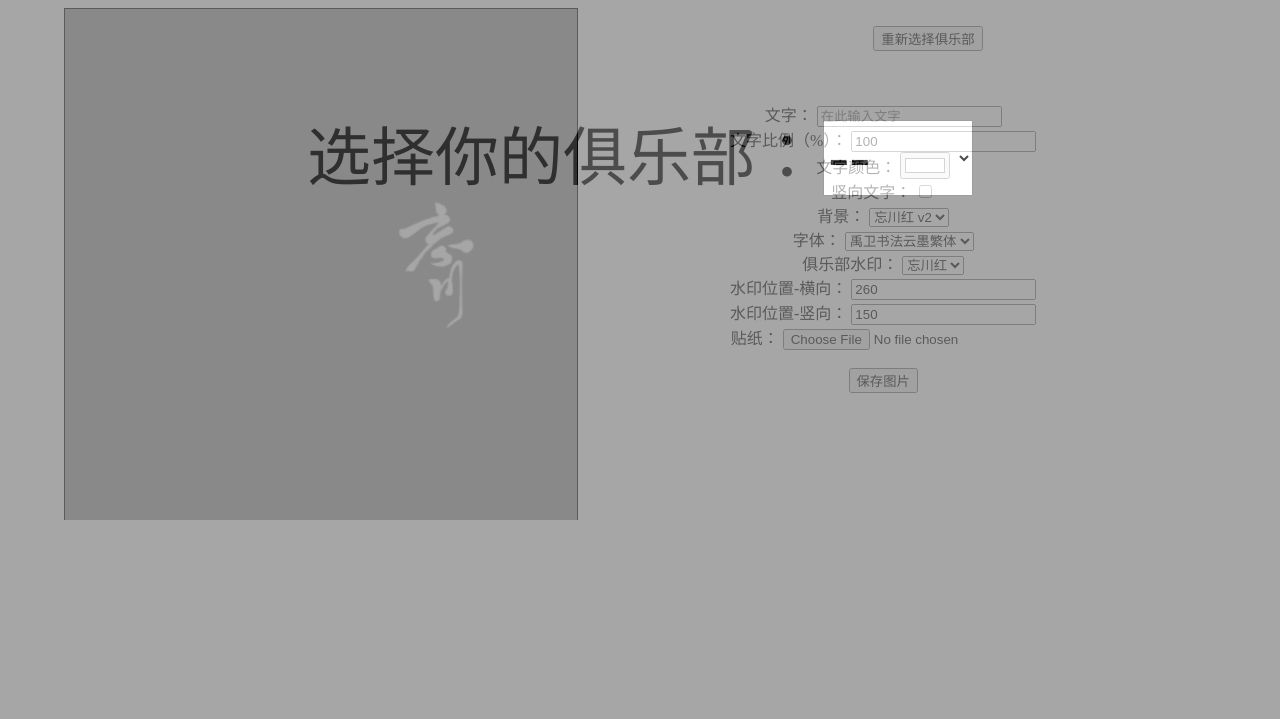
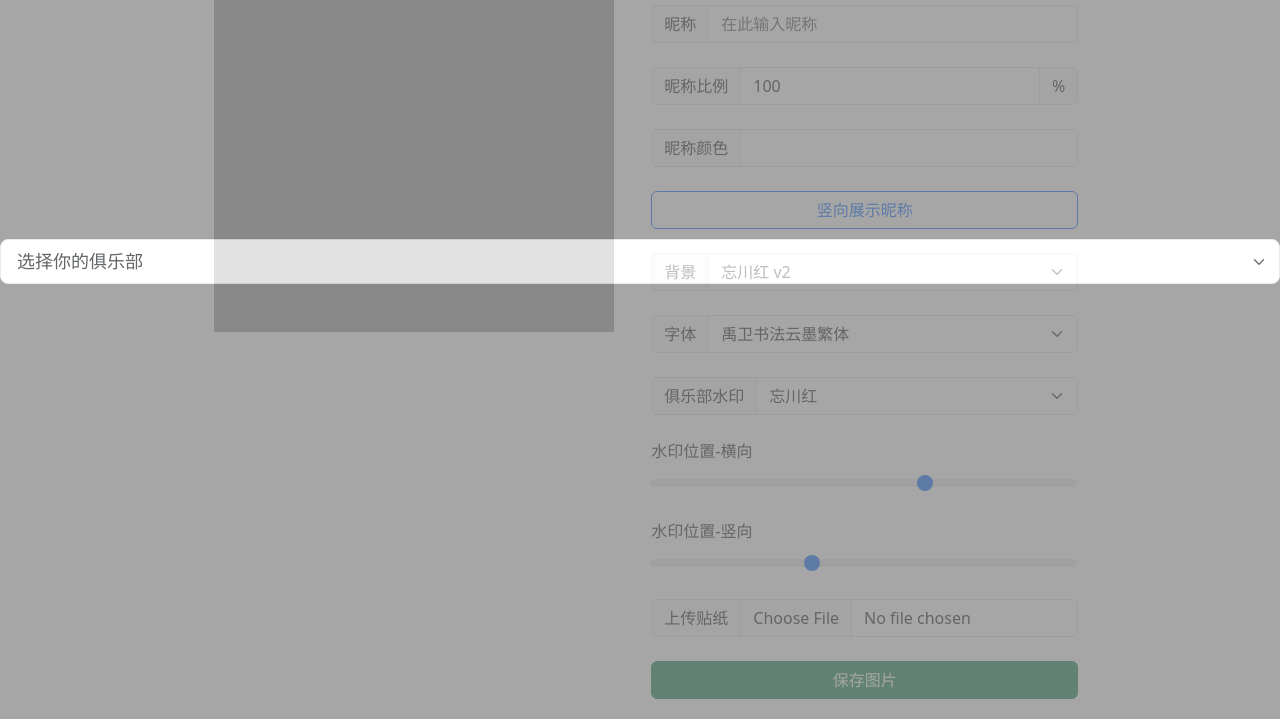
Before and after one commit to CoolAcsi/xy_avatar_gen, a plain HTML site: page index.html in a window 1280 px wide. Shown: the part 81-800 px from the top of the page. Drawn offline with nearby package versions, Linux system fonts and the light colour scheme; a web font is replaced by a local one.

Commit message:
refect the page style

```diff
--- a/index.html
+++ b/index.html
@@ -5,10 +5,30 @@
 	<meta charset="UTF-8">
 	<meta name="viewport" content="width=device-width, initial-scale=1.0">
 	<title>头像生成器</title>
+	<script src="https://cdn.jsdelivr.net/npm/bootstrap@5.3.3/dist/js/bootstrap.bundle.min.js"
+		integrity="sha384-YvpcrYf0tY3lHB60NNkmXc5s9fDVZLESaAA55NDzOxhy9GkcIdslK1eN7N6jIeHz"
+		crossorigin="anonymous"></script>
+	<link href="https://cdn.jsdelivr.net/npm/bootstrap@5.3.3/dist/css/bootstrap.min.css" rel="stylesheet"
+		integrity="sha384-QWTKZyjpPEjISv5WaRU9OFeRpok6YctnYmDr5pNlyT2bRjXh0JMhjY6hW+ALEwIH" crossorigin="anonymous">
+	<link rel="preload" href="font/禹卫书法云墨繁体.TTF" as="font">
+	<link rel="preload" href="font/演示镇魂行楷.TTF" as="font">
+	<link rel="preload" href="font/AA剑鸣手书.TTF" as="font">
+	<link rel="preload" href="font/AA狂派手书.TTF" as="font">
+	<link rel="preload"
+		href="http://snebs07m7.hn-bkt.clouddn.com/front/%E7%A6%B9%E5%8D%AB%E4%B9%A6%E6%B3%95%E4%BA%91%E5%A2%A8%E7%B9%81%E4%BD%93.TTF"
+		as="font">
+	<link rel="preload"
+		href="http://snebs07m7.hn-bkt.clouddn.com/front/%E6%BC%94%E7%A4%BA%E9%95%87%E9%AD%82%E8%A1%8C%E6%A5%B7.TTF"
+		as="font">
+	<link rel="preload" href="http://snebs07m7.hn-bkt.clouddn.com/front/AA%E5%89%91%E9%B8%A3%E6%89%8B%E4%B9%A6.TTF"
+		as="font">
+	<link rel="preload" href="http://snebs07m7.hn-bkt.clouddn.com/front/AA%E7%8B%82%E6%B4%BE%E6%89%8B%E4%B9%A6.TTF"
+		as="font">
 	<style>
 		canvas {
-			border: 1px solid black;
+			/* border: 1px solid black; */
 			touch-action: none;
+			padding: 1vw;
 			/* 防止触摸滚动干扰拖拽 */
 		}
 
@@ -19,26 +39,26 @@
 			margin: 0;
 		}
 
-		.container {
+		/* .container {
 			width: 100%;
 			text-align: center;
 			overflow-y: scroll;
-		}
-
+		} */
+		/*
 		.console {
 			width: 40%;
 			text-align: left;
 			padding: 4vw;
 			float: left;
 			text-align: center;
-		}
+		} */
 
-		.avatar {
+		/* .avatar {
 			margin-left: 5%;
 			width: 40%;
 			height: 40vw;
 			float: left;
-		}
+		} */
 
 		.hidden {
 			visibility: hidden;
@@ -106,49 +126,59 @@
 </head>
 
 <body>
-	<link rel="preload" href="font/禹卫书法云墨繁体.TTF" as="font">
-	<link rel="preload" href="font/演示镇魂行楷.TTF" as="font">
-	<link rel="preload" href="font/AA剑鸣手书.TTF" as="font">
-	<link rel="preload" href="font/AA狂派手书.TTF" as="font">
-	<link rel="preload" href="http://snebs07m7.hn-bkt.clouddn.com/front/%E7%A6%B9%E5%8D%AB%E4%B9%A6%E6%B3%95%E4%BA%91%E5%A2%A8%E7%B9%81%E4%BD%93.TTF" as="font">
-	<link rel="preload" href="http://snebs07m7.hn-bkt.clouddn.com/front/%E6%BC%94%E7%A4%BA%E9%95%87%E9%AD%82%E8%A1%8C%E6%A5%B7.TTF" as="font">
-	<link rel="preload" href="http://snebs07m7.hn-bkt.clouddn.com/front/AA%E5%89%91%E9%B8%A3%E6%89%8B%E4%B9%A6.TTF" as="font">
-	<link rel="preload" href="http://snebs07m7.hn-bkt.clouddn.com/front/AA%E7%8B%82%E6%B4%BE%E6%89%8B%E4%B9%A6.TTF" as="font">
+
 
 	<div id="team_select_popup"
-		style="width: 100%; height: 100vh; background-color: gray; opacity: 0.7; position: fixed; text-align: center; line-height: 60vh;">
-		<label for="team_select" style="font-size: 5vw;">选择你的俱乐部：</label>
-		<select id="team_select" name="team_select" style="font-size: 5vw;">
-			<option value="no">--</option>
+		style="z-index: 9999; width: 100%; height: 100vh; background-color: gray; opacity: 0.7; position: fixed; text-align: center; line-height: 40vh;">
+		<label for="textColor"> </label>
+		<select id="team_select" class="form-select form-select-lg" name="team_select" style="font-size: large;">
+			<option value="no">选择你的俱乐部</option>
 			<option value="wc">忘川</option>
 			<option value="tm">天命</option>
 		</select>
 	</div>
-	<div class="container">
-		<h1>头像生成器</h1>
-		<div class="avatar"><canvas style="width: 100%; height: 100%;" id="canvas"></canvas></div>
+	<div class="container text-center">
+		<!-- <h1>头像生成器</h1> -->
+		<div class="row justify-content-md-center">
+			<div class="canvas col-md-auto"><canvas id="canvas"></canvas></div>
+			<form class="col-md-auto">
 				<br>
-		<button id="reset_team" onclick="resetTeam()">重新选择俱乐部</button>
+				<button id="reset_team" class="btn btn-primary" onclick="resetTeam()" style="width: 100%;">重选俱乐部</button>
+				<br><br>
+				<!-- <br><br> -->
+				<div class="input-group">
+					<span class="input-group-text">昵称</span>
+					<input type="text" id="textInput" class="form-control" placeholder="在此输入昵称" maxlength="3">
+				</div>
+
 				<br>
-		<div class="console">
-			<!-- <br><br> -->
-			<label for="textInput">文字：</label>
-			<input type="text" id="textInput" maxlength="3" value="" placeholder="在此输入文字">
+
+				<div class="input-group">
+					<span class="input-group-text">昵称比例</span>
+					<input type="number" class="form-control" id="fontScale" value="100">
+					<span class="input-group-text">%</span>
+				</div>
+
 				<br>
-			<label for="fontSize">文字比例（%）：</label>
-			<input type="number" id="fontScale" value="100">
+				<div class="input-group">
+					<span class="input-group-text">昵称颜色</span>
+					<input type="color" class="form-control form-control-color" id="textColor" value="#ffffff">
+				</div>
+
 				<br>
-			<label for="textColor">文字颜色：</label>
-			<input type="color" id="textColor" value="#ffffff">
-			<br>
-			<label for="textColor">竖向文字：</label>
-			<input type="checkbox" id="isVerticalText">
-			<br>
+
+
+					<input type="checkbox" class="btn-check" id="isVerticalText" autocomplete="off">
+					<label class="btn btn-outline-primary" for="isVerticalText" style="width: 100%;">竖向展示昵称</label>
+
+				<br><br>
 				<!-- <label for="fontGlobalAlpha">文字透明度：</label>
 			<input type="number" id="fontGlobalAlpha" maxlength="2" min="1" max="10" value="5">
 			<br><br> -->
-			<label for="textColor">背景：</label>
-			<select id="bg_select" name="bg_select" id="lang">
+
+				<div class="input-group">
+					<span class="input-group-text">背景</span>
+					<select id="bg_select" class="form-select" class="form-select" name="bg_select" id="lang">
 						<option class="wc_opt" value="wc_red_v2">忘川红 v2</option>
 						<option class="wc_opt" value="wc_blue_v2">忘川蓝 v2</option>
 						<option class="wc_opt" value="wc_green_v2">忘川绿 v2</option>
@@ -165,19 +195,23 @@
 						<option class="tm_opt" value="tm_orange">天命橙</option>
 						<option class="tm_opt" value="tm_purple">天命紫</option>
 					</select>
-
+					<!-- <input type="color" class="form-control form-control-color" id="textColor" value="#ffffff"> -->
+				</div>
 				<br>
-			<label for="textColor">字体：</label>
-			<select id="font_select" name="bg_select" id="lang">
+				<div class="input-group">
+					<span class="input-group-text">字体</span>
+					<select id="font_select" class="form-select" name="bg_select" id="lang">
 						<option value="禹卫书法云墨繁体">禹卫书法云墨繁体</option>
 						<option value="演示镇魂行楷">镇魂行楷</option>
 						<option value="AA剑鸣手书">AA剑鸣手书</option>
 						<option value="AA狂派手书">AA狂派手书</option>
 					</select>
+				</div>
 				<br>
 
-			<label for="textColor">俱乐部水印：</label>
-			<select id="logo_select" name="bg_select" id="lang">
+				<div class="input-group">
+					<span class="input-group-text">俱乐部水印</span>
+					<select id="logo_select" class="form-select" name="bg_select" id="lang">
 						<option class="wc_opt" value="logo_wc_red.jpg">忘川红</option>
 						<option class="wc_opt" value="logo_wc_white.jpg">忘川白</option>
 						<option class="wc_opt" value="logo_wc_black.jpg">忘川黑</option>
@@ -187,20 +221,28 @@
 						<option class="tm_opt" value="logo_black.png">天命黑</option>
 						<option class="tm_opt" value="logo_yellow.png">天命黄</option>
 					</select>
+				</div>
 				<br>
-			<label for="textColor">水印位置-横向：</label>
-			<input type="number" id="logo_position_x" value="260">
+				<div class="input-group">
+					<label for="logo_position_x" class="form-label">水印位置-横向</label>
+					<input type="range" class="form-range" min="0" max="400" step="1" value="260" id="logo_position_x">
+				</div>
 				<br>
-			<label for="textColor">水印位置-竖向：</label>
-			<input type="number" id="logo_position_y" value="150">
+				<div class="input-group">
+					<label for="logo_position_y" class="form-label">水印位置-竖向</label>
+					<input type="range" class="form-range" min="0" max="400" step="1" value="150" id="logo_position_y">
+				</div>
 				<br>
-			<label for="textColor">贴纸：</label>
-			<input type="file" id="sticker_upoader" accept="image/*">
-			<br><br>
-			<button id="saveButton">保存图片</button>
+
+				<div class="input-group">
+					<label class="input-group-text" for="sticker_upoader">上传贴纸</label>
+					<input type="file" class="form-control" id="sticker_upoader" accept="image/*">
+				</div>
+				<br>
+				<button class="btn btn-success" id="saveButton" style="width: 100%;">保存图片</button>
+			</form>
 		</div>
 	</div>
-
 
 	<script>
 		const canvas = document.getElementById('canvas');
@@ -276,7 +318,7 @@
 		let logo = new Image();
 		let image = new Image();
 		let sticker = new Image();
-		logo.src = "./img/logo_wc_white.jpg"
+
 		logo.setAttribute('crossorigin', 'anonymous');
 		logo.crossOrigin = 'anonymous';
 		image.setAttribute('crossorigin', 'anonymous');
```
Lines whose indentation alone changed are shown as unchanged.
